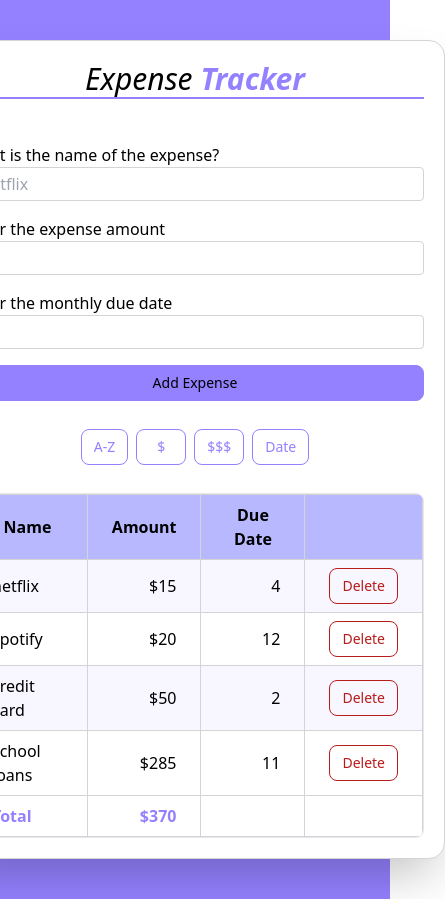
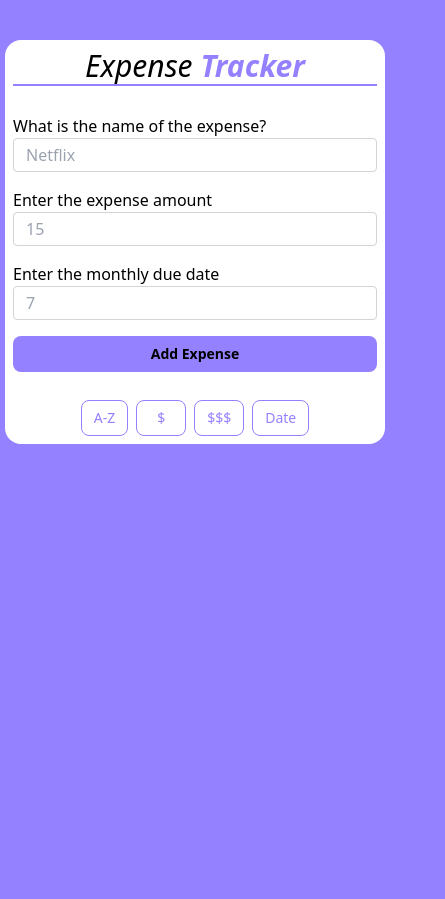
Before and after one commit to mark-elias/Expense_Tracker, a React (Vite) app: page / in a window 390 px wide. Shown: the whole page, 445 px wide, since content can reach past the window. After the commit the page ends 844 px from the top, so only its background shows below. Built offline with nearby package versions, Linux system fonts and the light colour scheme.

Commit message:
adding expenses works, updated responsive design

```diff
--- a/src/App.tsx
+++ b/src/App.tsx
@@ -1,15 +1,10 @@
 import { useState } from "react";
-import ExpenseList from "./components/ExpenseList";
+import ExpenseList, { Expense } from "./components/ExpenseList";
 import ExpenseSorting from "./components/ExpenseSorting";
 import ExpenseForm from "./components/ExpenseForm";
 
 function App() {
-  const [expenses, setExpenses] = useState([
-    { id: 1, name: "netflix", amount: 15, dueDate: 4 },
-    { id: 2, name: "spotify", amount: 20, dueDate: 12 },
-    { id: 3, name: "credit card", amount: 50, dueDate: 2 },
-    { id: 4, name: "school loans", amount: 285, dueDate: 11 },
-  ]);
+  const [expenses, setExpenses] = useState<Expense[]>([]);
 
   function handleDelete(expenseID: number) {
     setExpenses(expenses.filter((exp) => exp.id !== expenseID));
@@ -38,9 +33,9 @@ function App() {
 
   return (
     <>
-      <section className="p-10 container bg-customPurple">
-        <div className=" flex flex-col gap-7 bg-white p-5 rounded-2xl shadow-2xl border border-zinc-300 w-[500px]">
-          <h1 className="text-3xl font-medium text-center italic border-b-2 border-customPurple mb-4">
+      <section className="flex justify-center items-center py-10 px-1">
+        <div className="container">
+          <h1 className="text-3xl font-medium text-center italic border-b-2 border-customPurple">
             Expense{" "}
             <span className="font-black text-customPurple">Tracker</span>
           </h1>
--- a/src/components/ExpenseForm.tsx
+++ b/src/components/ExpenseForm.tsx
@@ -6,7 +6,7 @@ const schema = z.object({
   name: z
     .string()
     .min(3, { message: "Expense name should be atleast 3 characters" })
-    .max(25),
+    .max(20),
   amount: z
     .number({ invalid_type_error: "Amount is required" })
     .min(1)
@@ -75,9 +75,11 @@ function ExpenseForm({ onSubmit }: Props) {
           <p className="errorMessage">{errors.dueDate.message}</p>
         )}
       </div>
-      <button type="submit" className="addButton">
-        Add Expense
-      </button>
+      <div className="">
+        <button type="submit" className="addButton">
+          Add Expense
+        </button>
+      </div>
     </form>
   );
 }
--- a/src/components/ExpenseList.tsx
+++ b/src/components/ExpenseList.tsx
@@ -11,9 +11,10 @@ interface Props {
 
 function ExpenseList({ expenses, onDelete }: Props) {
   if (expenses.length === 0) return null;
+
   return (
-    <div className="border rounded-lg overflow-hidden">
-      <table className="cell">
+    <div className="rounded overflow-hidden">
+      <table className="cell w-full">
         <thead className="bg-customMediumPurple text-center">
           <tr>
             <th className="cell">Name</th>
@@ -24,15 +25,12 @@ function ExpenseList({ expenses, onDelete }: Props) {
         </thead>
         <tbody className="">
           {expenses.map((exp) => (
-            <tr key={exp.id} className="odd:bg-customLightPurple text-right">
-              <td className="cell text-left">{exp.name}</td>
+            <tr key={exp.id} className="odd:bg-customLightPurple">
+              <td className="cell">{exp.name}</td>
               <td className="cell">${exp.amount}</td>
               <td className="cell">{exp.dueDate}</td>
               <td className="cell">
-                <button
-                  onClick={() => onDelete(exp.id)}
-                  className="deleteButton"
-                >
+                <button onClick={() => onDelete(exp.id)} className="deleteButton">
                   Delete
                 </button>
               </td>
@@ -42,7 +40,7 @@ function ExpenseList({ expenses, onDelete }: Props) {
         <tfoot>
           <tr>
             <td className="cell font-semibold text-customPurple">Total</td>
-            <td className="cell font-semibold text-right text-customPurple">
+            <td className="cell font-semibold text-customPurple">
               ${expenses.reduce((acc, exp) => acc + exp.amount, 0)}
             </td>
             <td className="cell"></td>
--- a/src/index.css
+++ b/src/index.css
@@ -4,7 +4,7 @@
 
 @layer base{
     body{
-        @apply font-medium
+        @apply font-medium bg-customPurple
     }
     label, input{
         @apply block
@@ -16,21 +16,21 @@
 @layer components{
     /* Containers */
     .container{
-        @apply flex flex-col justify-center items-center py-14 gap-5
+        @apply flex flex-col gap-7 bg-white rounded-2xl p-2 w-[380px]
     }
     /* Buttons */
     .deleteButton{
-        @apply text-red-700 hover:text-white border border-red-700 hover:bg-red-800 focus:ring-4 focus:outline-none focus:ring-red-300 font-medium rounded-lg text-sm text-center px-3 py-[7px]
+        @apply text-red-700 hover:text-white border border-red-700 hover:bg-red-800 focus:ring-4 focus:outline-none focus:ring-red-300 font-medium rounded-lg text-sm text-center px-2 py-[4px]
     }
     .sortButton{
         @apply  text-customPurple hover:text-white border border-customPurple hover:bg-customPurple focus:ring-4 focus:outline-none focus:ring-customMediumPurple font-medium rounded-lg text-sm text-center px-3 py-[7px]
     }
     .addButton{
-        @apply bg-customPurple hover:text-white border border-customPurple hover:bg-customPurple focus:ring-4 focus:outline-none focus:ring-customMediumPurple font-medium rounded-lg text-sm text-center px-3 py-[7px]
+        @apply bg-customPurple hover:text-white focus:ring-4 focus:outline-none focus:ring-customMediumPurple font-semibold rounded-lg text-sm text-center px-3 py-[8px] w-full
     }
     /* Tables */
     .cell {
-        @apply border border-zinc-300 px-6 py-2
+        @apply text-center py-2
     }
     /* Error Messages */
     .errorMessage{
--- a/tailwind.config.js
+++ b/tailwind.config.js
@@ -4,7 +4,7 @@ export default {
   theme: {
     extend: {
       colors: {
-        customLightPurple: "#F8F7FF",
+        customLightPurple: "#EDEBFF",
         customMediumPurple: "#B8B8FF",
         customPurple: "#9381FF",
       },
```
